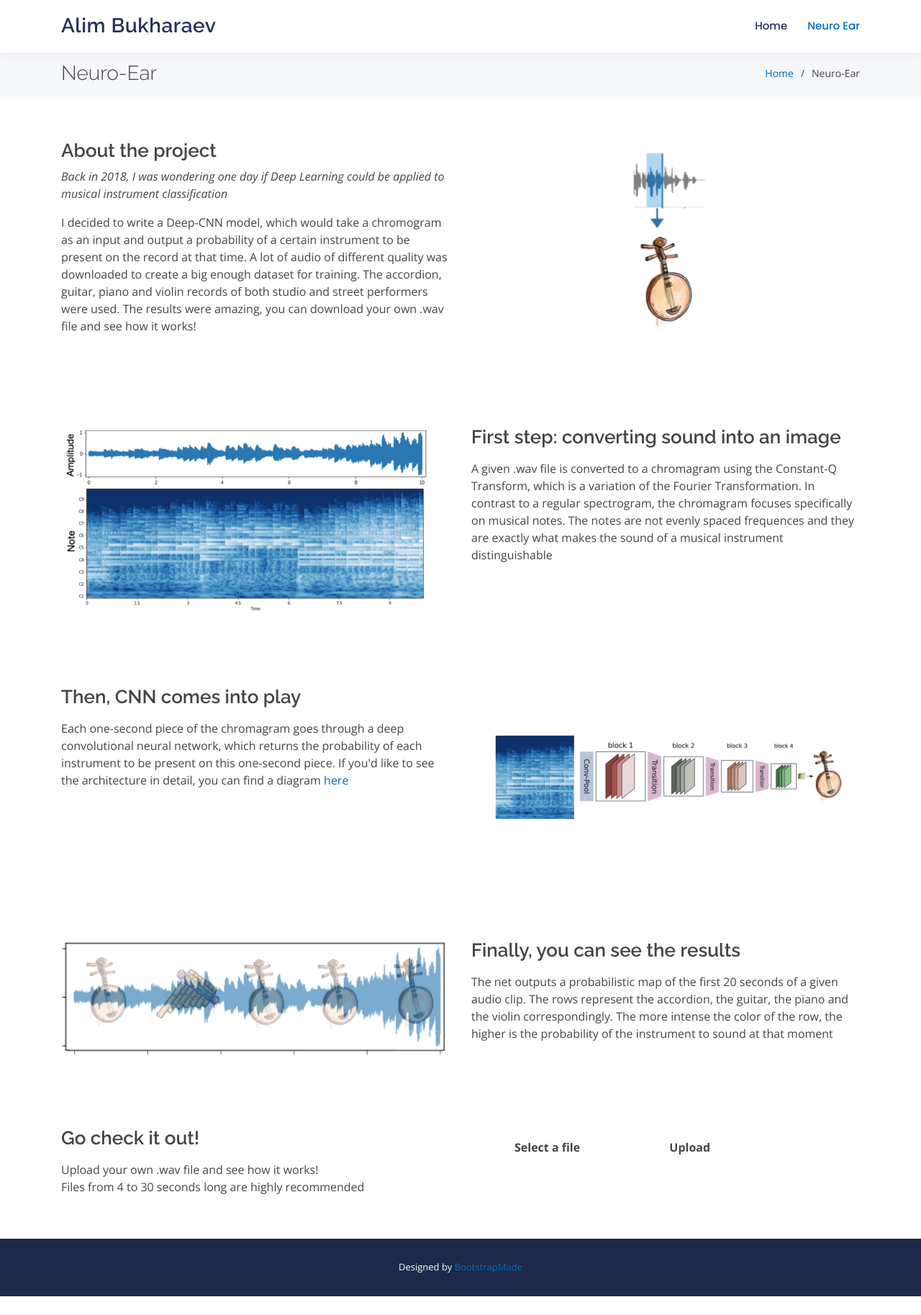
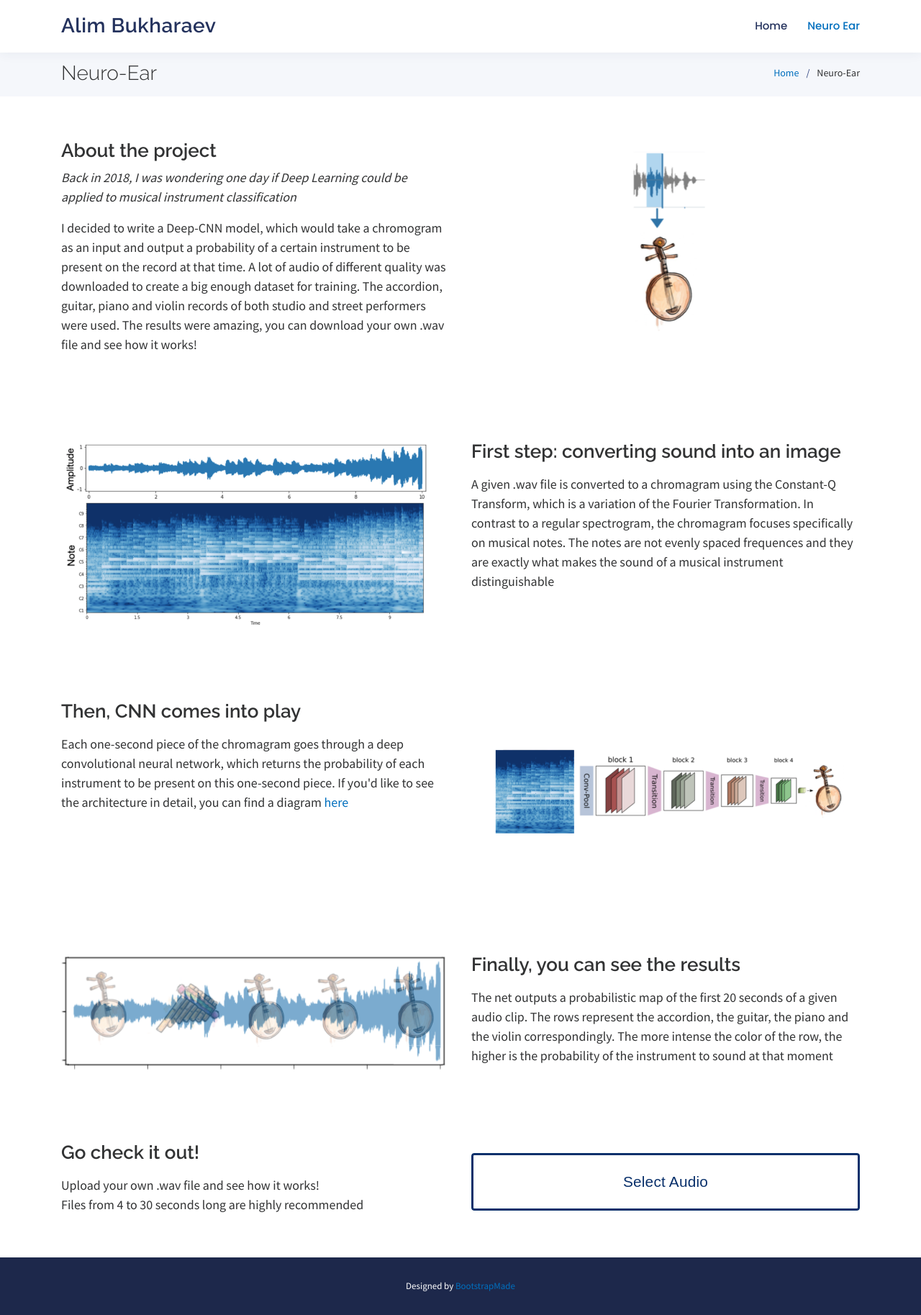
Before and after one commit to alimbfromlimb/neuro-ear, a Flask app: page /classify in a window 1280 px wide. Shown: the whole page at 72% size. Before the commit the page ends 1801 px from the top, so only its background shows below. Run offline with Flask 2, Linux system fonts and the light colour scheme; some libraries are stand-ins or nearby versions.

Commit message:
button fixed, all waves work

```diff
--- a/main.py
+++ b/main.py
@@ -6,10 +6,10 @@
 import sys
 
 
-def cleaner_f():
+def cleaner_f(max_files=32):
     folder = "static/probs/"
     files = os.listdir(folder)
-    if len(files) > 256:
+    if len(files) > max_files:
         for file in files:
             os.remove(folder + file)
 
--- a/static/assets/css/button_.css
+++ b/static/assets/css/button_.css
@@ -8,7 +8,8 @@
 
 body {
   color: #323334;
-  background: #E5E5E5;
+  /*background: #E5E5E5;*/
+  background: #FFFFFF;
   font-family: "Source Sans Pro", sans-serif;
   font-size: 1.125rem;
   -webkit-font-smoothing: antialiased;
@@ -43,7 +44,7 @@
   width: 100%;
   max-width: 540px;
   margin: auto;
-  padding: 0 20px;
+  padding: 0 0px;
 }
 
 /* Utility */
@@ -95,8 +96,8 @@
   display: flex;
   align-items: center;
   justify-content: center;
-  color: #007bc3;
-  border: 0.1875rem solid #007bc3;
+  color: #09306B;
+  border: 0.1875rem solid #09306B;
   border-radius: 0.25rem;
 }
 
@@ -137,7 +138,7 @@
 
 .o-upload__def,
 .o-upload__init {
-  background: #007bc3;
+  background: #09306B;
 }
 
 .o-upload__init,
@@ -165,7 +166,7 @@
   bottom: 0;
   right: 0;
   border-radius: 0.25rem;
-  background: #007bc3;
+  background: #09306B;
 }
 @keyframes init {
   40% {
--- a/static/assets/js/main.js
+++ b/static/assets/js/main.js
@@ -200,9 +200,9 @@
 
   setTimeout( () => {
     uploadButton.setAttribute( 'data-uploading', true );
-  }, 1200 );
+  }, 1200000 );
 
   setTimeout( () => {
     uploadButton.setAttribute( 'data-success', true );
-  }, 2700 );
+  }, 2700000 );
 } );
--- a/templates/new_classify.html
+++ b/templates/new_classify.html
@@ -27,7 +27,7 @@
 
   <!-- Template Main CSS File -->
   <link href="../static/assets/css/style.css" rel="stylesheet">
-
+  <link href="../static/assets/css/button_.css" rel="stylesheet">
   <!-- =======================================================
   * Template Name: MeFamily - v2.1.0
   * Template URL: https://bootstrapmade.com/family-multipurpose-html-bootstrap-template-free/
@@ -168,20 +168,24 @@
               <p> </p>
               <p> </p>
 
-                            <form action="/success" method="post" enctype="multipart/form-data">
-                                <label for="file" class="file-select" style="margin: 0 60px 0 60px; cursor: pointer">
-                                                <p class="font-weight-bold">
-                                                    Select a file
-                                                </p>
-                                </label>
-                                <input type="file" name="file" id="file" hidden onload="magic()"/>
-                                <label for="file-upload" class="file-upload file-upload_hidden" style="margin: 0 60px 0 60px; cursor: pointer">
-                                                <p class="font-weight-bold">
-                                                    Upload
-                                                </p>
-                                </label>
-                                <input type="submit" value="Upload" name="file-upload" id="file-upload" hidden>
-                            </form>
+              <form action="/success" method="post" enctype="multipart/form-data" class="l-container">
+                    <div class="o-asset">
+                    <label class="o-asset__select" data-show="true">
+                        <input id="js-select-file" type="file" name="file" aria-label="Select Image" class="u-hide-input" accept="audio/*">
+                        <div>Select Audio</div>
+                        </label>
+                    <div class="o-asset__upload" data-show="false">
+                    <div class="o-asset__filename"></div>
+                    <button type="submit" class="o-upload" aria-describedby="upload-status">
+                        <div class="o-upload__def"><div>Upload</div></div>
+                        <div class="o-upload__init">Uploading&hellip;</div>
+                        <div class="o-upload__progress"></div>
+                        <div class="o-upload__success">Success!</div>
+                        <div class="u-visually-hidden" id="upload-status" role="alert"></div>
+                    </button>
+                    </div>
+                    </div>
+                </form>
 
         </div>
         </div>
```
Also changed, not shown: templates/new_success_graph.html (+5 -7 lines).
